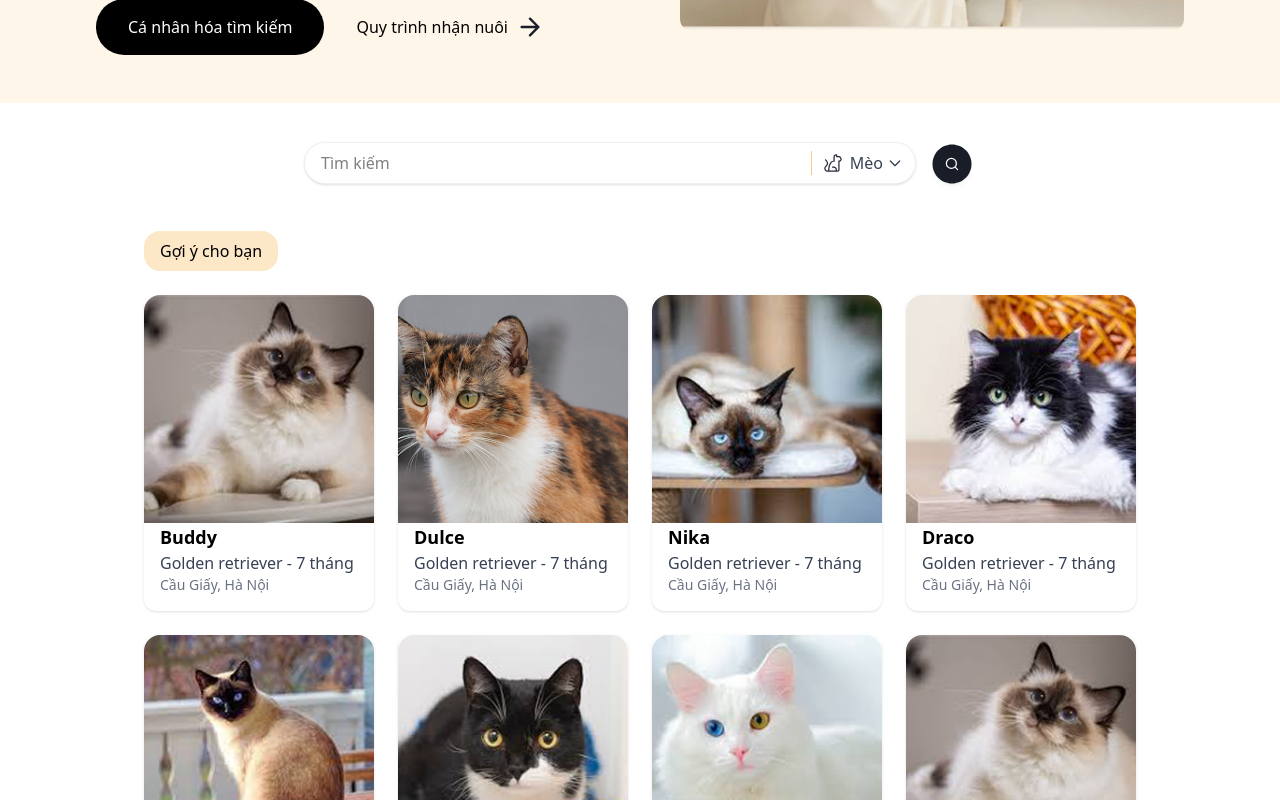
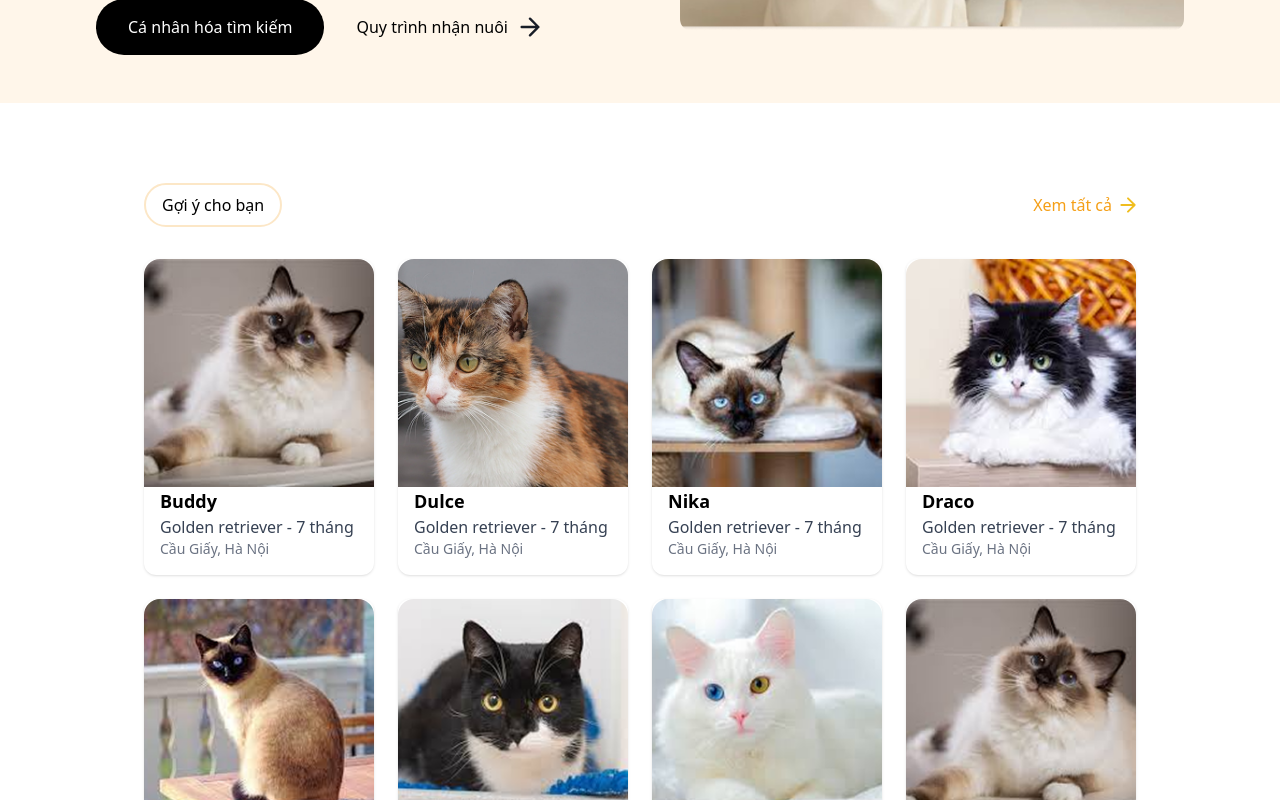
Before and after one commit to thinh241006/VirtualPet_fe, a React (Vite) app: page / in a window 1280 px wide. Shown: the part 480-1280 px from the top of the page. Built offline with nearby package versions, Linux system fonts and the light colour scheme.

Commit message:
update Pet Card Grid

```diff
--- a/src/views/pages/welcome/WelcomePage.tsx
+++ b/src/views/pages/welcome/WelcomePage.tsx
@@ -87,14 +87,18 @@ const WelcomePage: React.FC = () => {
 				</div>
 			</div>
 
-			{/* Search Bar */}
-			<SearchBar />
 
 			{/* Pet Cards Grid */}
-			<div className="w-[80%]	mx-auto px-4 mt-10">
-				<button className="bg-[#FCE7C7] py-2 px-4 rounded-2xl font-medium">
-					Gợi ý cho bạn
-				</button>
+			<div className="w-[80%]	mx-auto px-4 mt-20">
+				<div className="flex justify-between items-center mb-2">
+					<button className="border-2 border-[#FCE7C7] bg-white py-2 px-4 rounded-3xl font-medium">
+						Gợi ý cho bạn
+					</button>
+					<button className="text-[#F59F16] hover:text-[#f1a025] font-medium inline-flex items-center gap-2 transition-colors">
+						<span>Xem tất cả</span>
+						<img src={arrowIcon} alt="arrow Icon" className="w-4 h-4" style={{ filter: 'brightness(0) saturate(100%) invert(80%) sepia(20%) saturate(1500%) hue-rotate(359deg) brightness(90%) contrast(110%)' }} />
+					</button>
+				</div>
 				<div className="grid grid-cols-1 sm:grid-cols-2 md:grid-cols-3 lg:grid-cols-4 gap-6 py-6">
 					{pets.map((pet) => (
 						<Link
```
